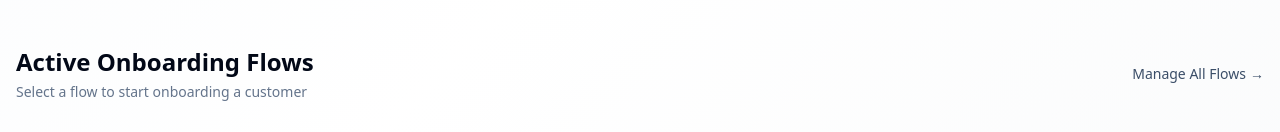
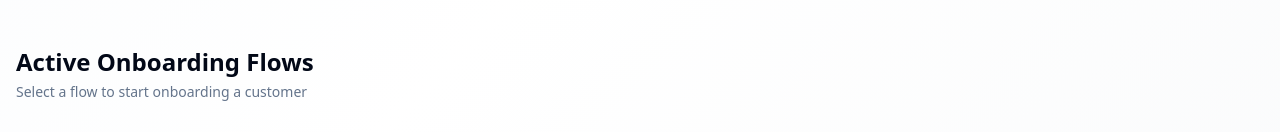
Before and after one commit to uhaseeb85/ConversationalAgent, a React (Vite) app: page / in a window 1280 px wide. Shown: the part 765-897 px from the top of the page. Built offline with nearby package versions, Linux system fonts and the light colour scheme.

Commit message:
fix: remove "Manage All Flows" link when no active flows exist

```diff
--- a/src/pages/HomePage.tsx
+++ b/src/pages/HomePage.tsx
@@ -194,12 +194,7 @@ export function HomePage() {
             <h2 className="text-2xl font-semibold">Active Onboarding Flows</h2>
             <p className="text-muted-foreground text-sm mt-1">Select a flow to start onboarding a customer</p>
           </div>
-          {flows.length > 0 && (
-            <Link to="/flows/new" className="text-primary hover:underline text-sm flex items-center">
-              Manage All Flows
-              <span className="ml-1">→</span>
-            </Link>
-          )}
+
         </div>
       </div>
 
```
